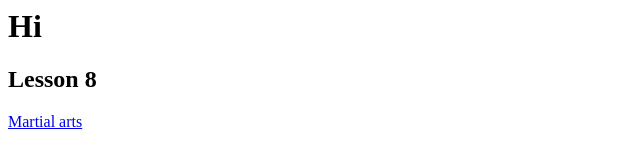
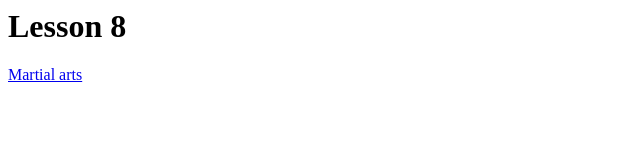
Before and after one commit to keertidk/lesson8, a plain HTML site: page index.html in a window 1280 px wide. Shown: the whole page, without its empty margins (0-640 px from the left). Drawn offline with Linux system fonts and the light colour scheme.

Commit message:
Update index.html

```diff
--- a/index.html
+++ b/index.html
@@ -1,3 +1,3 @@
-<h1>Hi </h1>
-<h2>Lesson 8 </h2>
+
+<h1>Lesson 8 </h1>
 <a href="about.html">Martial arts</a>
```
